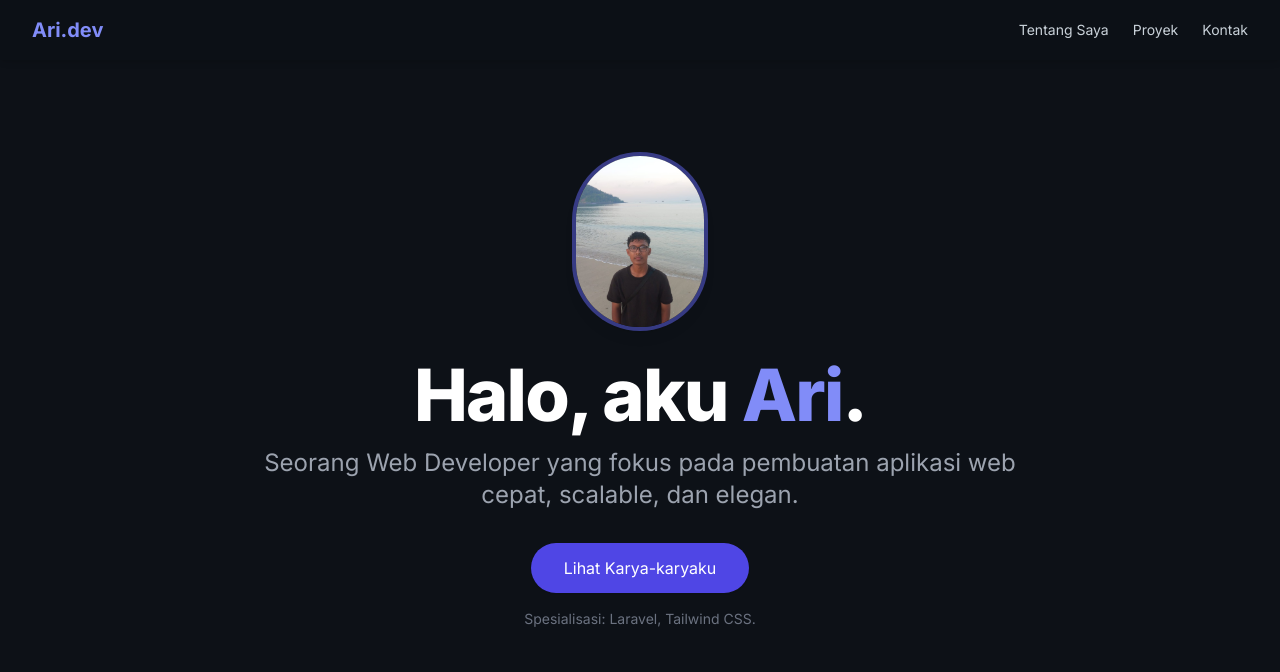
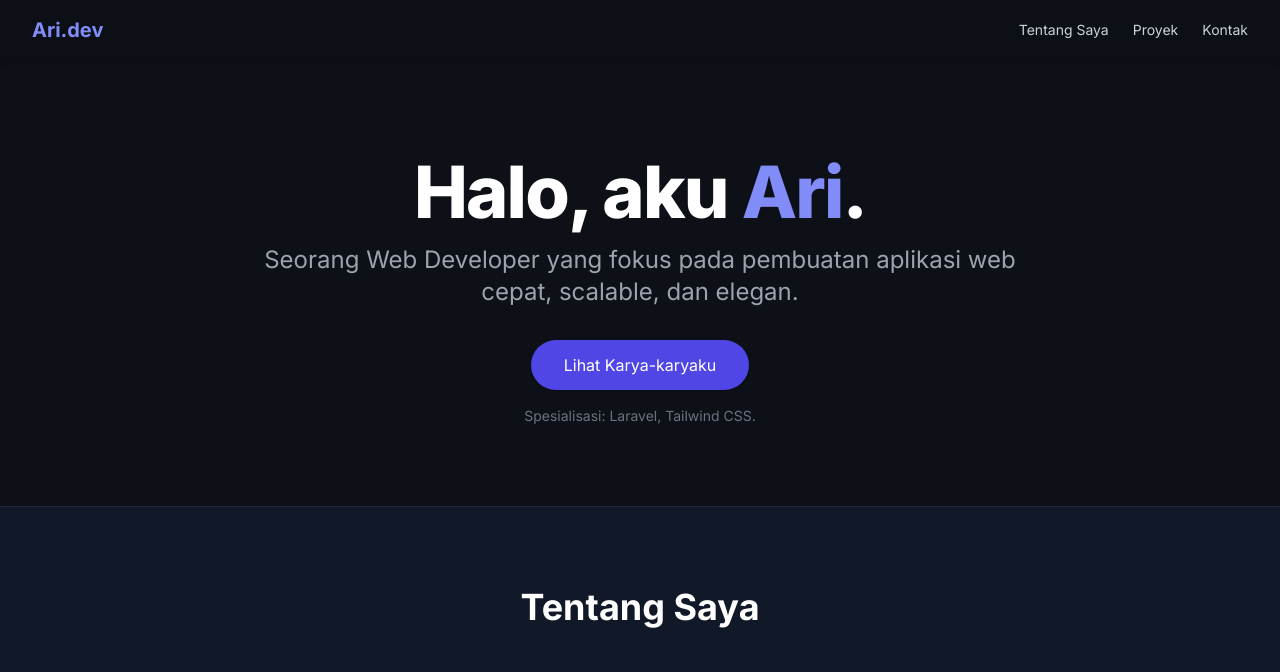
Before and after one commit to rian18-ari/ari-dev-rian-fikri-hafiz-250458302040, a website: page index.html in a window 1280 px wide. Shown: the top 672 px of the page. Drawn offline with nearby package versions, Linux system fonts and the light colour scheme.

Commit message:
hapus propil

```diff
--- a/index.html
+++ b/index.html
@@ -53,9 +53,6 @@
     <!-- Hero Section (Pendahuluan) -->
     <section id="hero" class="section-padding pt-24 bg-[#0d1117]">
         <div class="max-w-7xl mx-auto px-4 sm:px-6 lg:px-8 text-center">
-            <div class="mb-8">
-                <img src="asset/img/twibon 02.jpg" onerror="this.src='https://placehold.co/150x150/1f2937/ffffff?text=FOTO'" alt="Foto Profil Ari" class="mx-auto rounded-full ring-4 ring-indigo-500/50 w-32 h-38 shadow-lg">
-            </div>
             <h1 class="text-5xl md:text-7xl font-extrabold tracking-tight text-white mb-4">
                 Halo, aku <span class="text-indigo-400">Ari</span>.
             </h1>
```
